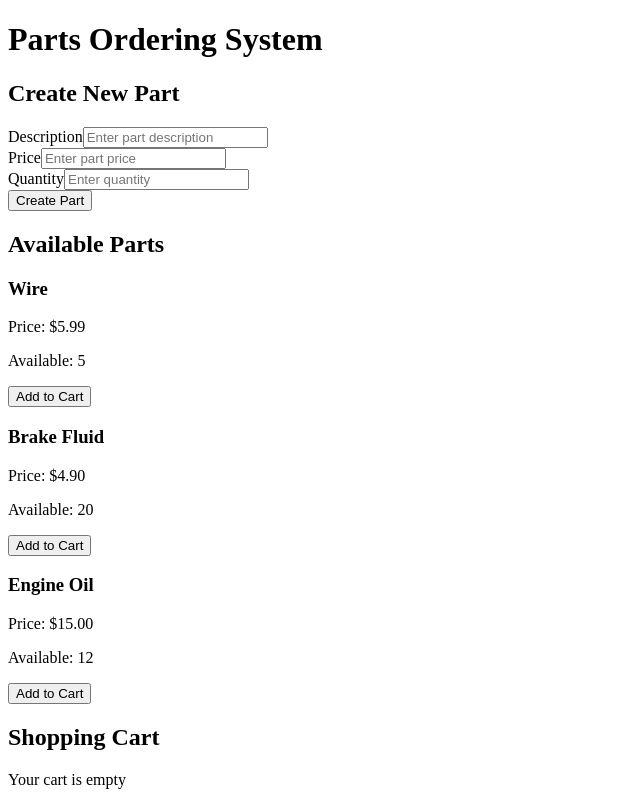
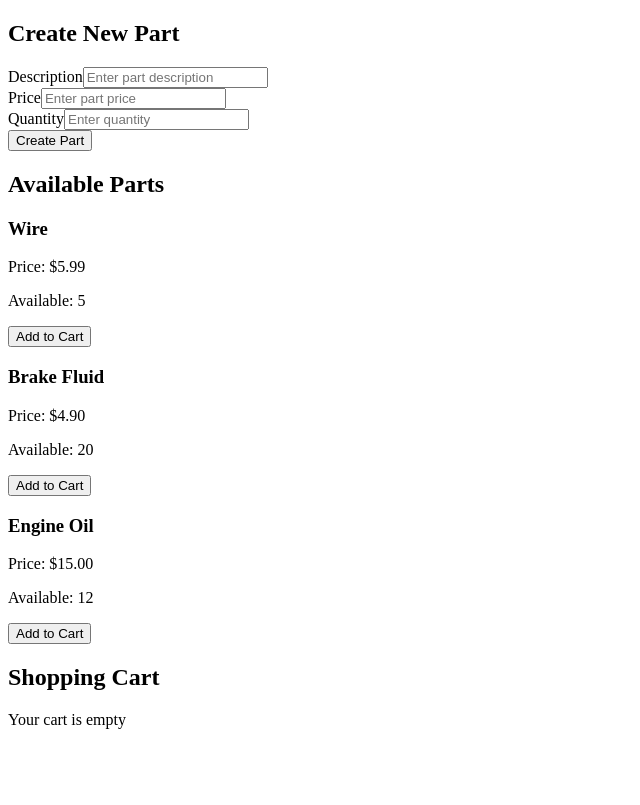
Before and after one commit to Glennpgp/mock-interview, a Next.js app: page / in a window 1280 px wide. Shown: the whole page, without its empty margins (0-640 px from the left). Built offline with nearby package versions, Linux system fonts and the light colour scheme.

Commit message:
UI to handle all the reqeust from the server. Sonner for notifying the users, which is clean and prompt.

```diff
--- a/src/app/layout.tsx
+++ b/src/app/layout.tsx
@@ -1,3 +1,5 @@
+import { Toaster, toast } from "sonner";
+
 export const metadata = {
   title: "Next.js",
   description: "Generated by Next.js",
@@ -10,7 +12,21 @@ export default function RootLayout({
 }) {
   return (
     <html lang="en">
-      <body>{children}</body>
+      <body>
+        {children}
+        <Toaster
+          position="top-right"
+          toastOptions={{
+            unstyled: true,
+            classNames: {
+              error: "bg-red-400",
+              success: "text-green-400",
+              warning: "text-yellow-400",
+              info: "bg-blue-400",
+            },
+          }}
+        />
+      </body>
     </html>
   );
 }
--- a/src/app/page.tsx
+++ b/src/app/page.tsx
@@ -1,12 +1,10 @@
-import PartsManagementSystem from "./Components/clientPage";
+import Home from "./Components/clientPage";
 
 const page = () => {
   return (
-    <div>
-      <h1 className="snap-center text-blue-500">Parts Ordering System</h1>
-
-      <PartsManagementSystem />
-    </div>
+    <main>
+      <Home />
+    </main>
   );
 };
 
```
